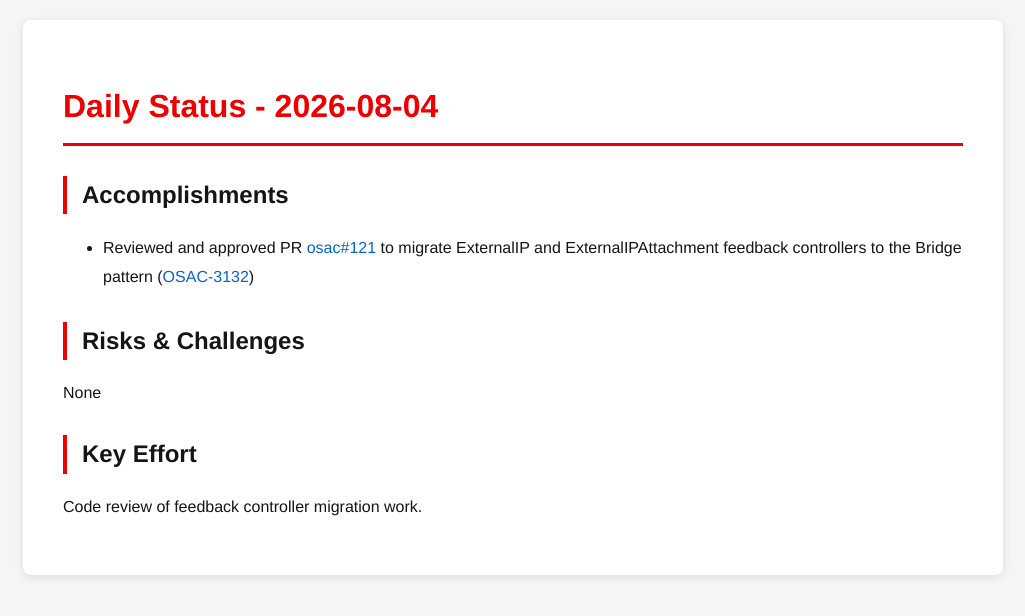
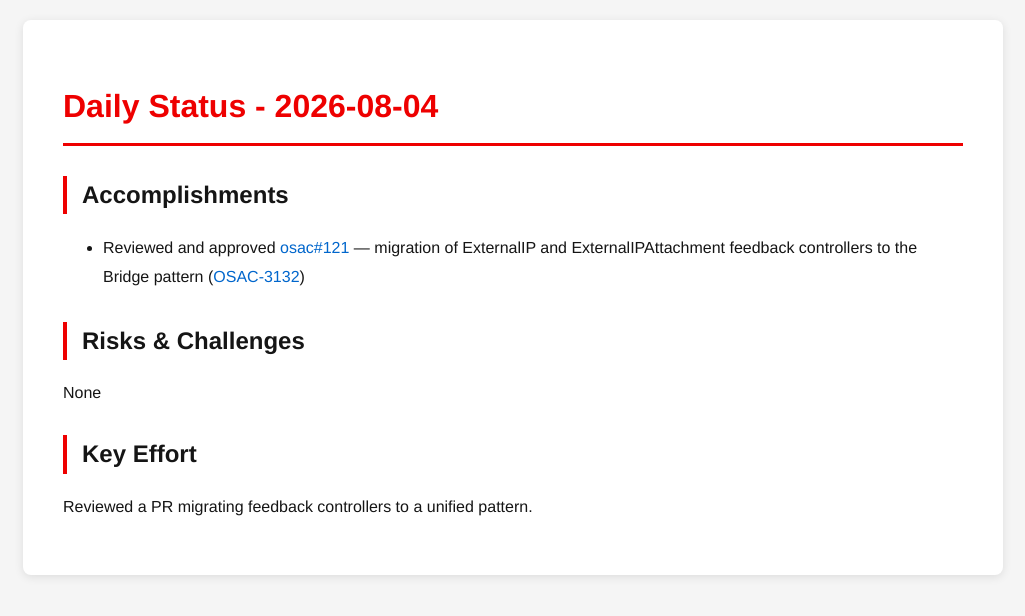
Before and after one commit to tzvatot/daily-status, a Jekyll site: the page built from 2026-08-04.md, in a window 1280 px wide. Shown: the top 616 px of the page, without its empty margins (127-1152 px from the left). Built offline with Jekyll 4.4.1, drawn with Linux system fonts in a browser that asks for light colours.

Commit message:
Daily status update - 2026-08-04

```diff
--- a/2026-08-04.md
+++ b/2026-08-04.md
@@ -7,10 +7,10 @@ date: 2026-08-04
 # Daily Status - 2026-08-04
 
 ## Accomplishments
-- Reviewed and approved PR [osac#121](https://github.com/osac-project/osac/pull/121) to migrate ExternalIP and ExternalIPAttachment feedback controllers to the Bridge pattern ([OSAC-3132](https://redhat.atlassian.net/browse/OSAC-3132))
+- Reviewed and approved [osac#121](https://github.com/osac-project/osac/pull/121) — migration of ExternalIP and ExternalIPAttachment feedback controllers to the Bridge pattern ([OSAC-3132](https://redhat.atlassian.net/browse/OSAC-3132))
 
 ## Risks & Challenges
 None
 
 ## Key Effort
-Code review of feedback controller migration work.
+Reviewed a PR migrating feedback controllers to a unified pattern.
```
